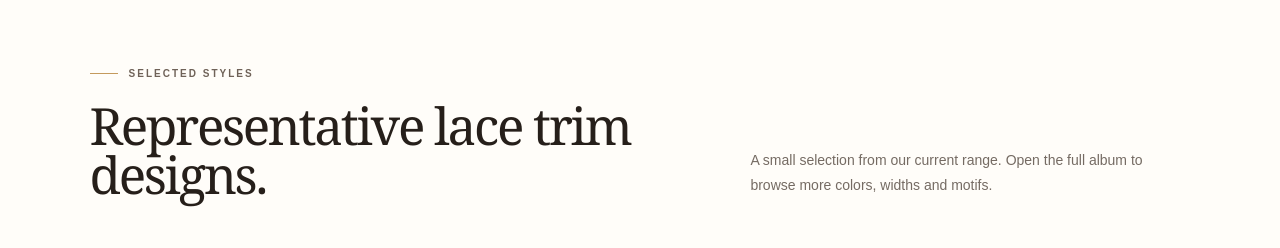
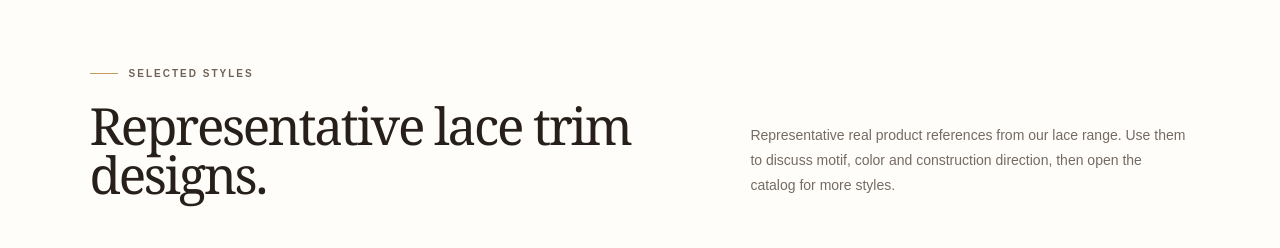
Before and after one commit to linxingwei/lace-b2b-site, a Next.js app: page /lace-trim in a window 1280 px wide. Shown: the part 2560-2808 px from the top of the page. Built offline with nearby package versions, Linux system fonts and the light colour scheme; no server answers; grey boxes are pictures that could not be loaded.

Commit message:
Clarify real product gallery and catalog CTA

```diff
--- a/components/CategoryPage.tsx
+++ b/components/CategoryPage.tsx
@@ -63,7 +63,7 @@ export default function CategoryPage({ category }: { category: CategoryData }) {
       {isBridal ? <section className="category-context-section" aria-label="Bridal lace procurement guide"><div><p className="eyebrow"><span /> Buyer specifications</p><h2>What to send for an accurate bridal lace quote.</h2></div><div><p><strong>Application:</strong> wedding gown, veil, bodice, sleeve, train or accessory.</p><p><strong>Construction:</strong> embroidered lace, flat applique, <a href="/3d-flower-applique">3D flower applique</a>, beaded or pearl embellishment.</p><p><strong>Material &amp; color:</strong> tulle or mesh preference, ivory tone, thread and embellishment requirements.</p><p><strong>Dimensions:</strong> lace width, motif size, veil border width or finished panel dimensions.</p><p><strong>Commercial details:</strong> target quantity, destination and whether you need a strike-off or physical sample before bulk production.</p><p>For veil and gown placement decisions, use our <a href="/blog/lace-applique-placement-wedding-dress">lace applique placement guide</a>. If you are choosing between raised and low-profile embroidery, compare <a href="/blog/3d-lace-applique-vs-flat-embroidered-applique">3D vs flat embroidered applique</a>.</p></div></section> : null}
       {category.contextualLinks?.length ? <section className="category-context-section" aria-label={`${category.name} buying guidance`}><div><p className="eyebrow"><span /> Buying guidance</p><h2>Connect the material choice to the garment brief.</h2></div><div>{category.contextualLinks.map((item) => <p key={item.href}>{item.prefix}<a href={item.href}>{item.label}</a>{item.suffix}</p>)}</div></section> : null}
       {category.featuredArticle ? <aside className="category-insight"><div><span>{category.featuredArticle.label}</span><h2>{category.featuredArticle.title}</h2><p>{category.featuredArticle.description}</p></div><a className="button button-dark" href={category.featuredArticle.href}>Read the trend guide <ArrowRight size={17} /></a></aside> : null}
-      {category.gallery?.length ? <section className="section collection-gallery-section"><div className="section-heading split-heading"><div><p className="eyebrow"><span /> Selected styles</p><h2>Representative {category.name.toLowerCase()} designs.</h2></div><p>A small selection from our current range. Open the full album to browse more colors, widths and motifs.</p></div><div className="collection-gallery">{category.gallery.map((item) => <figure key={item.image}><Image src={item.image} alt={item.alt} width={1100} height={1100} sizes="(max-width: 700px) 100vw, (max-width: 900px) 50vw, 33vw" /></figure>)}</div>{category.catalogUrl ? <div className="catalog-link-wrap"><a className="button button-dark" href={category.catalogUrl} target="_blank" rel="noreferrer">View full album catalog <ArrowRight size={17} /></a></div> : null}</section> : null}
+      {category.gallery?.length ? <section className="section collection-gallery-section"><div className="section-heading split-heading"><div><p className="eyebrow"><span /> Selected styles</p><h2>Representative {category.name.toLowerCase()} designs.</h2></div><p>Representative real product references from our lace range. Use them to discuss motif, color and construction direction, then open the catalog for more styles.</p></div><div className="collection-gallery">{category.gallery.map((item) => <figure key={item.image}><Image src={item.image} alt={item.alt} width={1100} height={1100} sizes="(max-width: 700px) 100vw, (max-width: 900px) 50vw, 33vw" /></figure>)}</div>{category.catalogUrl ? <div className="catalog-link-wrap"><a className="button button-dark" href={category.catalogUrl} target="_blank" rel="noreferrer">Browse more real lace styles <ArrowRight size={17} /></a></div> : null}</section> : null}
       <section className="section related-section"><div className="section-heading split-heading"><div><p className="eyebrow"><span /> Explore more</p><h2>Related lace collections.</h2></div></div><div className="related-links">{categories.filter((item) => item.slug !== category.slug).slice(0, 4).map((item) => <a href={`/${item.slug}`} key={item.slug}><Image src={item.image} alt={item.alt} width={700} height={700} sizes="(max-width: 700px) 100vw, (max-width: 900px) 50vw, 25vw" /><span>{item.name}</span><ArrowRight size={17} /></a>)}</div></section>
       <section className="section faq-section category-faq"><div className="section-heading centered-heading"><p className="eyebrow"><span /> Buyer FAQ</p><h2>Sourcing {category.name.toLowerCase()}.</h2></div><div className="faq-list">{faqs.map(([question, answer], index) => <details key={question} open={index === 0}><summary>{question}<span>+</span></summary><p>{answer}</p></details>)}</div></section>
       <section className="final-cta"><p>Wholesale lace sourcing from Guangzhou, China</p><h2>{isWhatsAppPriorityCategory ? <>Send a reference photo.<br />Get MOQ, price &amp; sampling options.</> : <>Bring your next trim idea<br />into production.</>}</h2>{isWhatsAppPriorityCategory ? <WhatsAppLink className="button button-light" message={whatsappMessage} productCategory={category.name} placement={`${category.slug}_final_cta`}>Continue on WhatsApp <ArrowRight size={17} /></WhatsAppLink> : <a className="button button-light" href="/#contact">Request samples <ArrowRight size={17} /></a>}</section>
```
